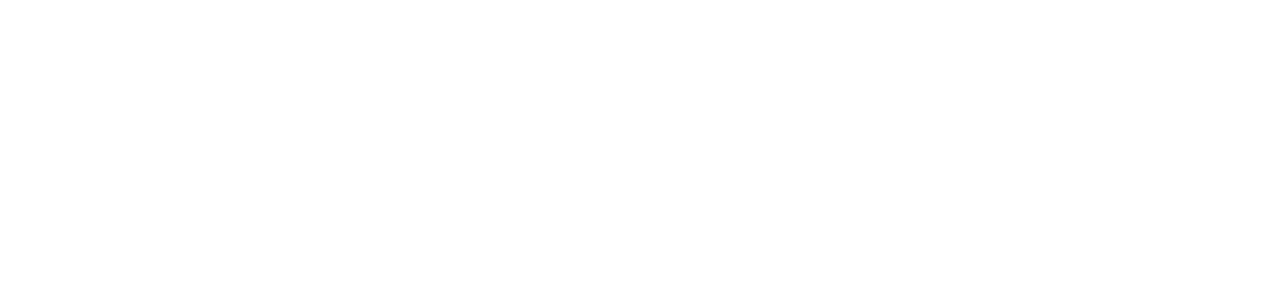
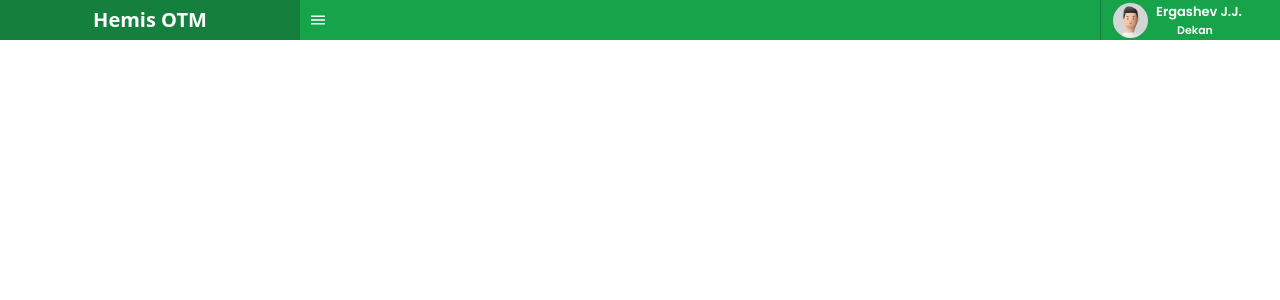
Before and after one commit to feylon/samtuit.student, a Vue app: page /#/dean_dashtboard in a window 1280 px wide. Before the commit this address had no page. Shown: the top 300 px of the page. Built offline with nearby package versions, Linux system fonts and the light colour scheme.

Commit message:
Dropdown tayyor

```diff
--- a/index.html
+++ b/index.html
@@ -6,7 +6,9 @@
     <meta name="viewport" content="width=device-width, initial-scale=1.0" />
     <title>Hemis</title>
     <link rel="stylesheet" href="https://fonts.googleapis.com/css2?family=Material+Symbols+Outlined:opsz,wght,FILL,GRAD@20..48,100..700,0..1,-50..200" />
+    <link rel="stylesheet" href="https://fonts.googleapis.com/css2?family=Material+Symbols+Outlined:opsz,wght,FILL,GRAD@24,400,0,0" />
   </head>
+
   <body>
     <div id="app"></div>
     <script type="module" src="/src/main.js"></script>
--- a/routers/index.js
+++ b/routers/index.js
@@ -10,6 +10,6 @@
     [
         {path:"/", component:login},
         // dekan uchun routerlar
-        {path:"/dean", component:main_dean,name:"dean"}
+        {path:"/dean_dashtboard", component:main_dean,name:"dean_dashtboard"}
     ]
 });
--- a/src/components/dean/main.vue
+++ b/src/components/dean/main.vue
@@ -1,3 +1,108 @@
 <template>
-    bosh sahifa
+<div class="w-100 h-[40px] bg-green-600  flex ps-0 justify-between items-center">
+<div>
+    <div class="flex h-100">
+        <div class="bg-green-700 h-[40px]  text-white items-center h-[100%] flex  font-semibold text-center w-[300px] justify-center ">
+        <span class="text-[20px] select-all">
+            Hemis OTM
+        </span>
+
+    </div>
+<div class="text-white cursor-pointer ms-2 items-center flex">
+    <span class="text-[20px] material-symbols-outlined">
+menu
+</span>
+</div>
+
+    </div>
+</div>
+
+<n-dropdown :options="option" @select="handleSelect">
+    <div class="profil  text-white  border-l-[1px] h-[100%] flex items-center w-[180px] duration-700 cursor-pointer ps-3 border-solid pe-3 border-green-700 hover:bg-green-800">
+<img src="../../pictures/profil.png" class="rounded-[50%] w-[35px]" alt="">
+<!-- <n-avatar
+
+      :size="small"
+      src="../../pictures/profil.png"
+    /> -->
+<div>
+    <div class="flex items-center justify-center flex-col mt-1">
+    <span class="block ms-2 mt-2 font-bold profil text-[13px]">   Ergashev J.J.</span>
+<span class="block mb-3 text-[11px] text-center">
+    Dekan
+
+</span>
+</div>
+</div>
+</div>
+</n-dropdown>
+</div>
+
+
+
     </template>
+    <script setup>
+import { ref, h } from 'vue';
+import { useMessage, NAvatar, NText } from "naive-ui";
+
+function renderCustomHeader() {
+  return h(
+    "div",
+    {
+      style: "display: flex; align-items: center; padding: 8px 12px;"
+    },
+    [
+      h(NAvatar, {
+        round: true,
+        style: "margin-right: 12px;",
+        src: "../../pictures/profil.png"
+      }),
+      h("div", null, [
+        h("div", null, [
+          h(NText, { depth: 2 }, { default: () => "A worker at Hangzhou" })
+        ]),
+        h("div", { style: "font-size: 12px;" }, [
+          h(NText, { depth: 3 }, { default: () => "<???>" })
+        ])
+      ])
+    ]
+  );
+}
+
+
+let option = [
+        {
+          key: "header",
+          type: "render",
+          render: renderCustomHeader
+        },
+        {
+          key: "header-divider",
+          type: "divider"
+        },
+        {
+          label: "lpsum1",
+          key: "stmt1"
+        },
+        {
+          label: "lpsum2",
+          key: "stmt2"
+        },
+        {
+          label: "lpsum3",
+          key: "stmt3"
+        }
+      ];
+      function handleSelect(key) {
+        console.log(key);
+      }
+
+</script>
+    <style>
+    @import url('https://fonts.googleapis.com/css2?family=Poppins:wght@600&display=swap');
+ .profil{
+    font-family: "Poppins", sans-serif;
+  font-weight: 600;
+  font-style: normal;
+ }
+    </style>
--- a/src/components/login_component/dean.vue
+++ b/src/components/login_component/dean.vue
@@ -45,7 +45,7 @@
         }
 
         if(login.value == "Jamshid" || password.value == "feylon1409")
-        return router.push("/dean");
+        return router.push("/dean_dashtboard");
         return message.error("Parol yoki login xato", {duration:3000})
     }
 
```
Also changed, not shown: src/pictures/profil.png (added).
